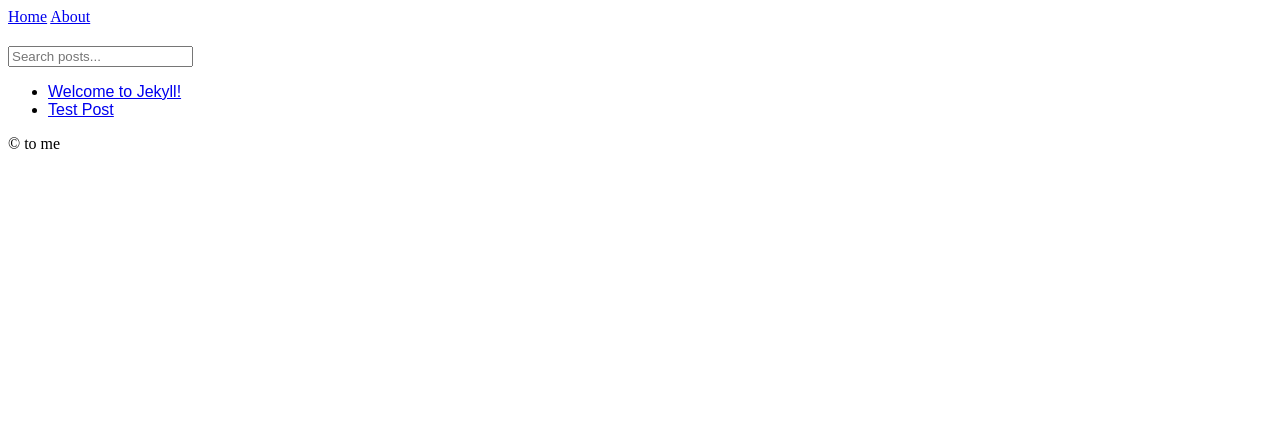
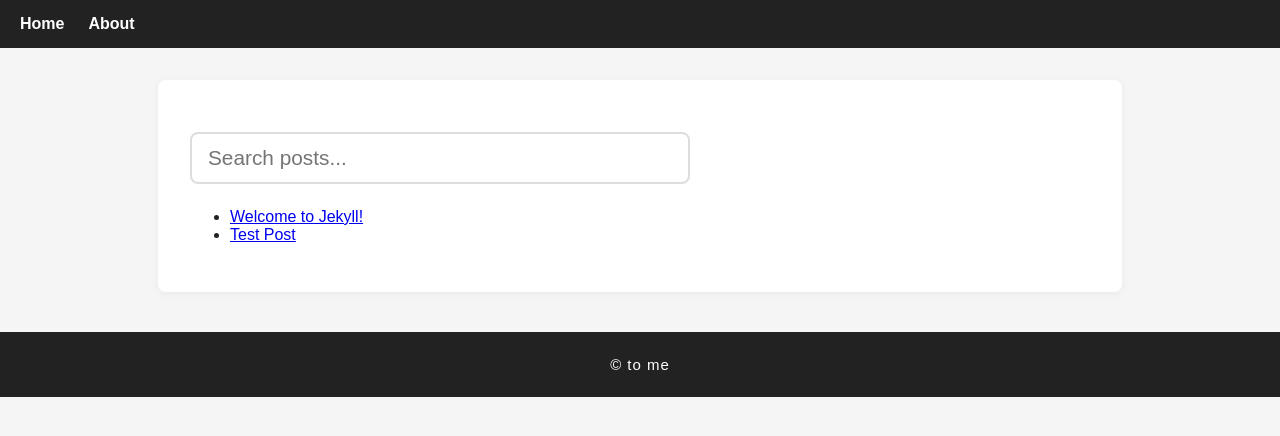
Before and after one commit to nmuttiah/nmuttiah.github.io, a Jekyll site: the page built from index.md, in a window 1280 px wide. Shown: the top 436 px of the page. Built offline with Jekyll 4.4.1, drawn with Linux system fonts in a browser that asks for light colours.

Commit message:
Updated style of website

```diff
--- a/css/style.css
+++ b/css/style.css
@@ -1,3 +1,122 @@
+/* Reset some defaults */
+body {
+    margin: 0;
+    font-family: Arial, Helvetica, sans-serif;
+    background: #f5f5f5;
+    color: #222;
+}
+
+/* Navigation bar */
+nav {
+    background: #222;
+    color: #fff;
+    display: flex;
+    align-items: center;
+    padding: 0 20px;
+    height: 48px;
+}
+
+nav a {
+    color: #fff;
+    text-decoration: none;
+    margin-right: 24px;
+    font-weight: bold;
+    font-size: 16px;
+    line-height: 48px;
+}
+
+nav a:hover {
+    text-decoration: underline;
+}
+
+/* Main content area */
 #main {
-    font-family: Arial, Helvetica, sans-serif;
+    max-width: 900px;
+    margin: 32px auto;
+    background: #fff;
+    padding: 32px;
+    border-radius: 8px;
+    box-shadow: 0 2px 8px rgba(0,0,0,0.05);
 }
+
+/* Section header */
+.latest-news-header {
+    color: #e80000;
+    font-size: 2rem;
+    font-weight: bold;
+    margin-bottom: 16px;
+}
+
+.latest-news-header::after {
+    content: " →";
+    font-size: 1.5rem;
+}
+
+/* News cards container */
+.latest-news-list {
+    display: flex;
+    gap: 16px;
+    margin-bottom: 32px;
+}
+
+.news-card {
+    background: #fff;
+    border: 1px solid #ddd;
+    border-radius: 10px;
+    padding: 16px;
+    width: 220px;
+    box-sizing: border-box;
+    box-shadow: 0 1px 4px rgba(0,0,0,0.07);
+    display: flex;
+    flex-direction: column;
+    justify-content: space-between;
+}
+
+.news-card .updated {
+    color: #e80000;
+    font-weight: bold;
+    margin-bottom: 6px;
+}
+
+.news-card p {
+    margin: 0;
+    font-size: 15px;
+    color: #222;
+}
+
+/* Footer */
+footer {
+    text-align: center;
+    padding: 24px 0;
+    background: #222;
+    color: #fff;
+    margin-top: 40px;
+    font-size: 15px;
+    letter-spacing: 1px;
+}
+
+/* Responsive */
+@media (max-width: 900px) {
+    #main {
+        padding: 16px;
+    }
+    .latest-news-list {
+        flex-direction: column;
+        gap: 12px;
+    }
+    .news-card {
+        width: 100%;
+    }
+}
+
+#searchInput {
+    width: 100%;
+    max-width: 500px;
+    font-size: 1.3rem;
+    padding: 12px 16px;
+    margin-bottom: 24px;
+    border: 2px solid #ddd;
+    border-radius: 8px;
+    box-sizing: border-box;
+    display: block;
+}
```
